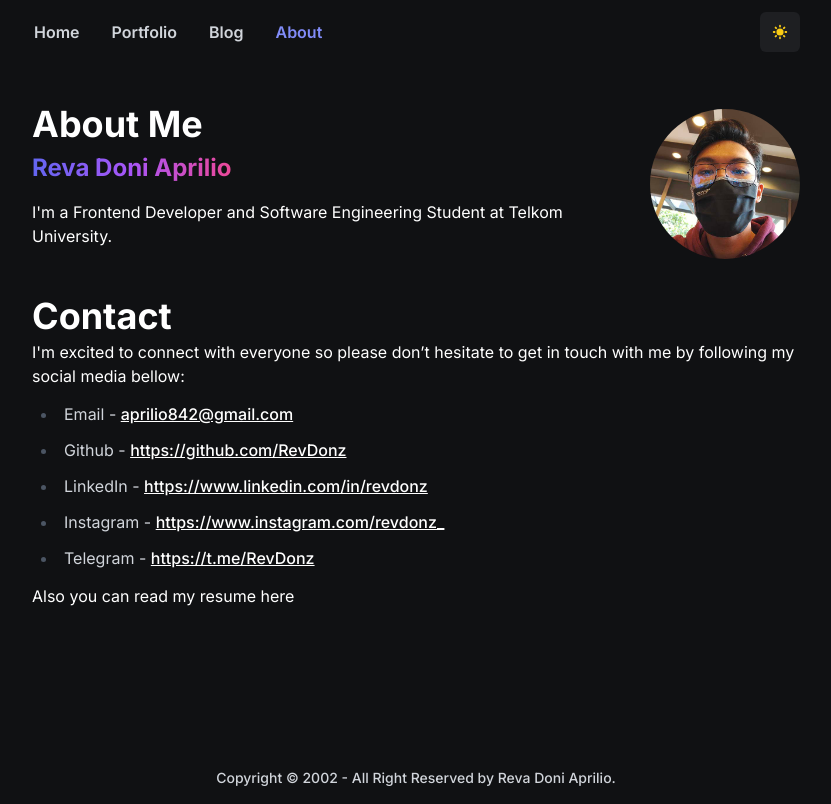
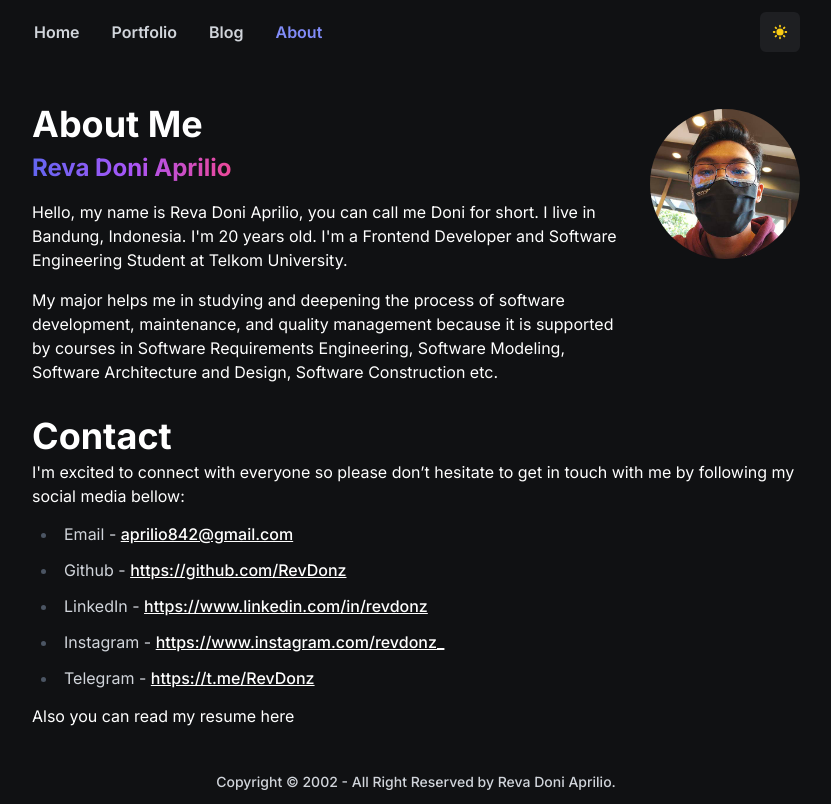
Before and after one commit to RevDonz/revdonz.my.id, a Next.js app: page /about in a window 1280 px wide. Shown: the whole page, without its empty margins (224-1055 px from the left). Built offline with nearby package versions, Linux system fonts and the light colour scheme.

Commit message:
feat(about): done create page about me

```diff
--- a/src/components/mollecules/HeroWithPhoto.tsx
+++ b/src/components/mollecules/HeroWithPhoto.tsx
@@ -15,11 +15,15 @@ const HeroWithPhoto = ({
   children,
 }: HeroProps) => {
   return (
-    <div className={clsx('flex flex-col md:flex-row-reverse justify-between mb-8')}>
+    <div
+      className={clsx(
+        'flex flex-col md:flex-row-reverse justify-between mb-8 w-full'
+      )}
+    >
       <figure
         className={clsx(
-          'w-[6rem] h-[6rem]',
-          'md:w-[10rem] md:h-[10rem]',
+          'w-24 h-24',
+          'md:w-40 h-40',
           'relative',
           'flex items-center self-start md:justify-end',
           'mb-4 md:mb-0 md:ml-4'
@@ -34,11 +38,11 @@ const HeroWithPhoto = ({
           className={clsx('rounded-full object-cover')}
         />
       </figure>
-      <section>
+      <section className={clsx('w-full md:w-5/6')}>
         <h1>{title}</h1>
         <p
           className={clsx(
-            'max-w-max mt-2 mb-4',
+            'mt-2 mb-4 max-w-max',
             'text-transparent font-bold text-xl md:text-2xl',
             'bg-clip-text bg-gradient-to-r',
             'from-primary-500 to-secondary-500 via-ternary-500'
@@ -47,7 +51,7 @@ const HeroWithPhoto = ({
           {subtitle}
         </p>
         <p className={clsx('max-w-prose', 'mb-2 md:mb-4')}>{description}</p>
-        {children}
+        <div className='space-y-2 md:space-y-4'>{children}</div>
       </section>
     </div>
   );
--- a/src/pages/about.tsx
+++ b/src/pages/about.tsx
@@ -9,14 +9,20 @@ import React from 'react';
 const about = () => {
   return (
     <Main className='mt-10'>
-      <Head title='About' />
-      <HeroWithPhoto title={'About Me'} subtitle='Reva Doni Aprilio'>
-        <p className='mb-3'>
-          {
-            "I'm a Frontend Developer and Software Engineering Student at Telkom University."
-          }
+      <Head title='About Me' />
+      <HeroWithPhoto
+        title={'About Me'}
+        subtitle='Reva Doni Aprilio'
+        description={
+          "Hello, my name is Reva Doni Aprilio, you can call me Doni for short. I live in Bandung, Indonesia. I'm 20 years old. I'm a Frontend Developer and Software Engineering Student at Telkom University."
+        }
+      >
+        <p>
+          My major helps me in studying and deepening the process of software
+          development, maintenance, and quality management because it is
+          supported by courses in Software Requirements Engineering, Software
+          Modeling, Software Architecture and Design, Software Construction etc.
         </p>
-        <p></p>
       </HeroWithPhoto>
       <Hero
         title='Contact'
@@ -41,7 +47,7 @@ const about = () => {
         <p>
           Also you can{' '}
           <span>
-            <UnstyledLink href='https://drive.google.com/file/d/1mipWnKUdiiVJjN1MCLE4wBr_7WVPKfvj/view?usp=sharing'>
+            <UnstyledLink href='https://drive.google.com/file/d/11V6QHaLhCcFbBokDUE7r_vBwYGiNixZC/view?usp=sharing'>
               read my resume here
             </UnstyledLink>
           </span>
```
